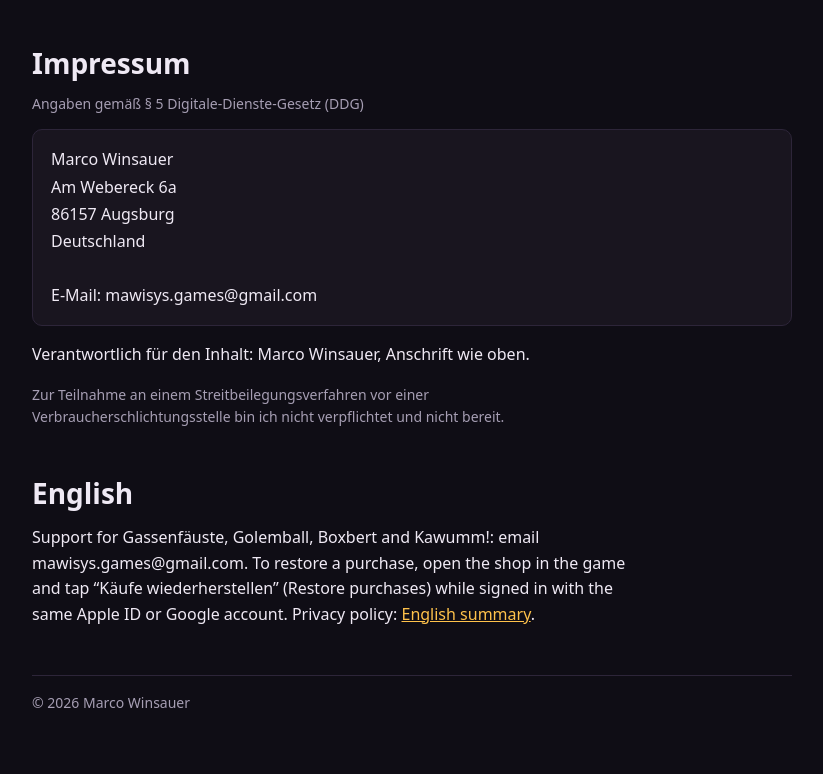
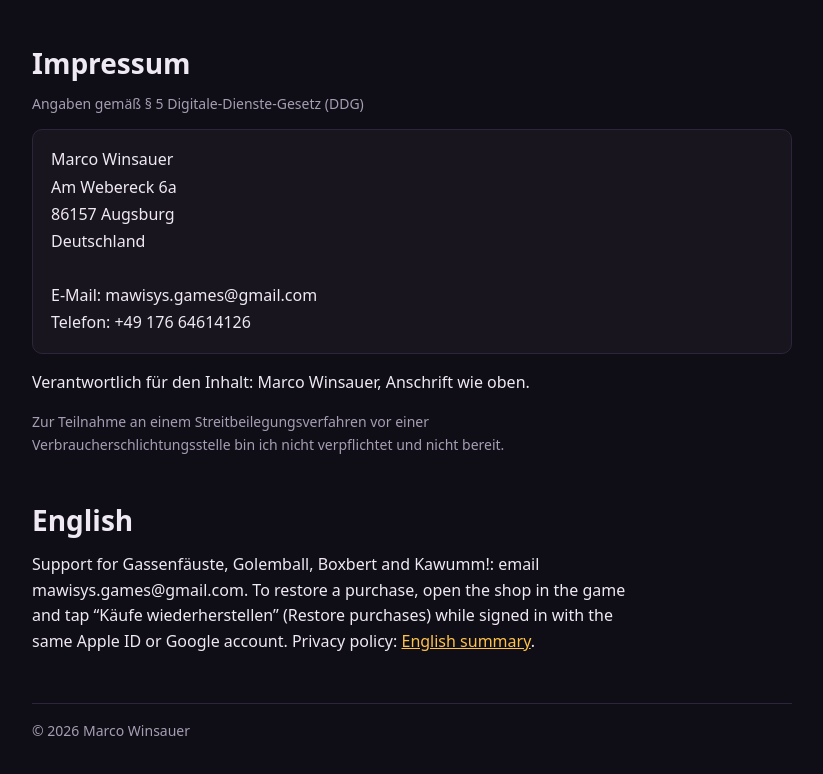
Before and after one commit to MaWiSys/MaWiSys.github.io, a plain HTML site: page index.html in a window 1280 px wide. Shown: the part 3297-4071 px from the top of the page, without its empty margins (228-1051 px from the left). Drawn offline with Linux system fonts and the light colour scheme.

Commit message:
Telefonnummer im Impressum ergänzt
Co-Authored-By: Claude Fable 5.2 <noreply@anthropic.com>
Claude-Session: https://claude.ai/code/session_013DWDJcadCqQ3pPgQ6qFFDj

```diff
--- a/index.html
+++ b/index.html
@@ -12,7 +12,7 @@
 <section id="boxbert"><h2>Boxbert</h2><p class="small">Kisten-Rätsel · <a href="datenschutz.html#boxbert">Datenschutz für Boxbert</a></p><h3>Mein Kauf ist nicht freigeschaltet</h3><p>Öffne über „Level“ die Levelauswahl, dann „Shop“, und tippe auf „Käufe wiederherstellen“ – angemeldet mit derselben Apple-ID bzw. demselben Google-Konto wie beim Kauf.</p><h3>Warum steht bei einer Halle „bald“?</h3><p>Neue Hallen erscheinen alle zwei Wochen. Wer das Komplettpaket hat, bekommt jede neue Halle automatisch dazu.</p><h3>Ich komme in einem Level nicht weiter</h3><p>Mit „Zurück“ nimmst du Züge zurück, „Neustart“ setzt das Level zurück, „Tipp“ zeigt den nächsten sinnvollen Schub. Jedes Level ist lösbar.</p><h3>Gibt es Werbung?</h3><p>Nein. Boxbert hat keine Werbung und sammelt keine Daten.</p></section>
 <section id="kawumm"><h2>Kawumm!</h2><p class="small">Bomben-Labyrinth · <a href="datenschutz.html#kawumm">Datenschutz für Kawumm!</a></p><h3>Mein Kauf ist nicht freigeschaltet</h3><p>Öffne den Shop (Münz-Knopf oben), Bereich „Münzen“, und tippe auf „Käufe wiederherstellen“. Wiederhergestellt wird der Münzverdoppler; gekaufte Münzpakete sind schon verbraucht und bleiben in deinem Münzstand.</p><h3>Wann kommt Werbung?</h3><p>Nur wenn du selbst ein Video startest, zum Beispiel „Verdoppeln mit Video“ nach einem Level oder „Video ansehen“ im Shop. Es gibt keine Zwangswerbung.</p><h3>Wie pausiere ich?</h3><p>Mit dem ?-Knopf oben (die Hilfe pausiert das Spiel), unter Android auch mit der Zurück-Taste.</p><h3>Geht der Spielstand auf ein neues Gerät mit?</h3><p>Der Spielstand liegt nur auf deinem Gerät. Den Münzverdoppler holst du mit „Käufe wiederherstellen“ zurück.</p><h3>Wie ändere ich meine Werbe-Einwilligung?</h3><p>In der Hilfe (?-Knopf) ganz unten über „Datenschutz-Einstellungen“. Auf dem iPhone zusätzlich unter Einstellungen → Datenschutz &amp; Sicherheit → Tracking.</p></section>
 <section id="impressum"><h2>Impressum</h2><p class="small">Angaben gemäß § 5 Digitale-Dienste-Gesetz (DDG)</p>
-<address class="addr card">Marco Winsauer<br>Am Webereck 6a<br>86157 Augsburg<br>Deutschland<br><br>E-Mail: mawisys.games@gmail.com</address>
+<address class="addr card">Marco Winsauer<br>Am Webereck 6a<br>86157 Augsburg<br>Deutschland<br><br>E-Mail: mawisys.games@gmail.com<br>Telefon: +49 176 64614126</address>
 <p>Verantwortlich für den Inhalt: Marco Winsauer, Anschrift wie oben.</p>
 <p class="small">Zur Teilnahme an einem Streitbeilegungsverfahren vor einer Verbraucherschlichtungsstelle bin ich nicht verpflichtet und nicht bereit.</p></section>
 <section id="english"><h2>English</h2><p>Support for Gassenfäuste, Golemball, Boxbert and Kawumm!: email mawisys.games@gmail.com. To restore a purchase, open the shop in the game and tap “Käufe wiederherstellen” (Restore purchases) while signed in with the same Apple ID or Google account. Privacy policy: <a href="datenschutz.html#english">English summary</a>.</p></section>
```
